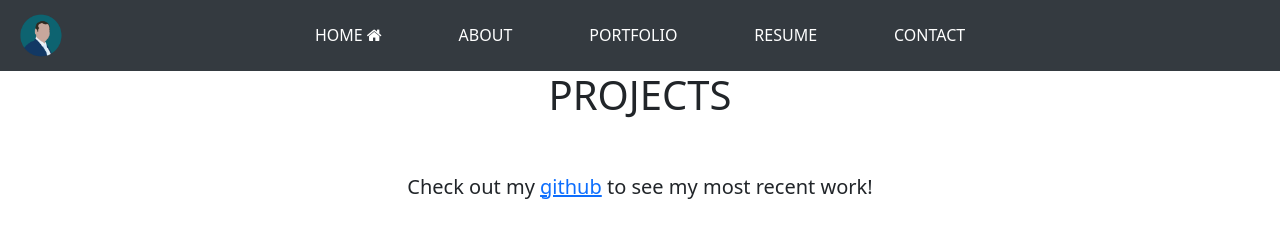
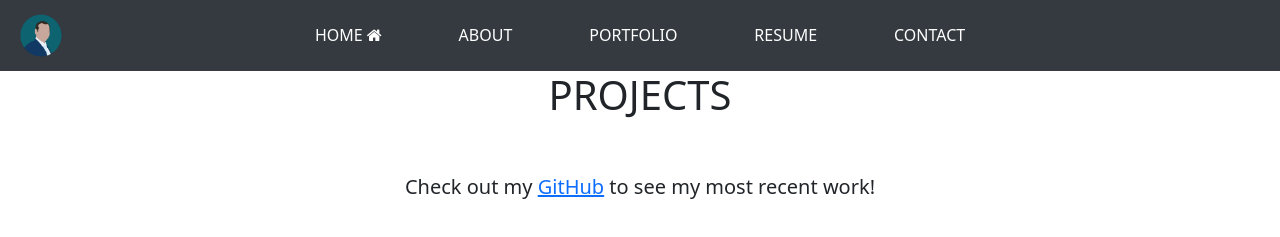
Before and after one commit to jidelson/my-website-old, a React (Create React App) app in the folder client/: page /portfolio in a window 1280 px wide. Shown: the top 237 px of the page. Built offline with nearby package versions, Linux system fonts and the light colour scheme.

Commit message:
changed punctuation on portfolio

```diff
--- a/client/src/components/pages/Portfolio.js
+++ b/client/src/components/pages/Portfolio.js
@@ -15,7 +15,7 @@ function Portfolio() {
                 <h1 className="text-uppercase title-h1 text-center">Projects</h1>
             </div>
             <div className="text-center">
-                <h5>Check out my <a href="https://www.github.com/jidelson">github</a> to see my most recent work!</h5>
+                <h5>Check out my <a href="https://www.github.com/jidelson">GitHub</a> to see my most recent work!</h5>
             </div>
 
 
```
